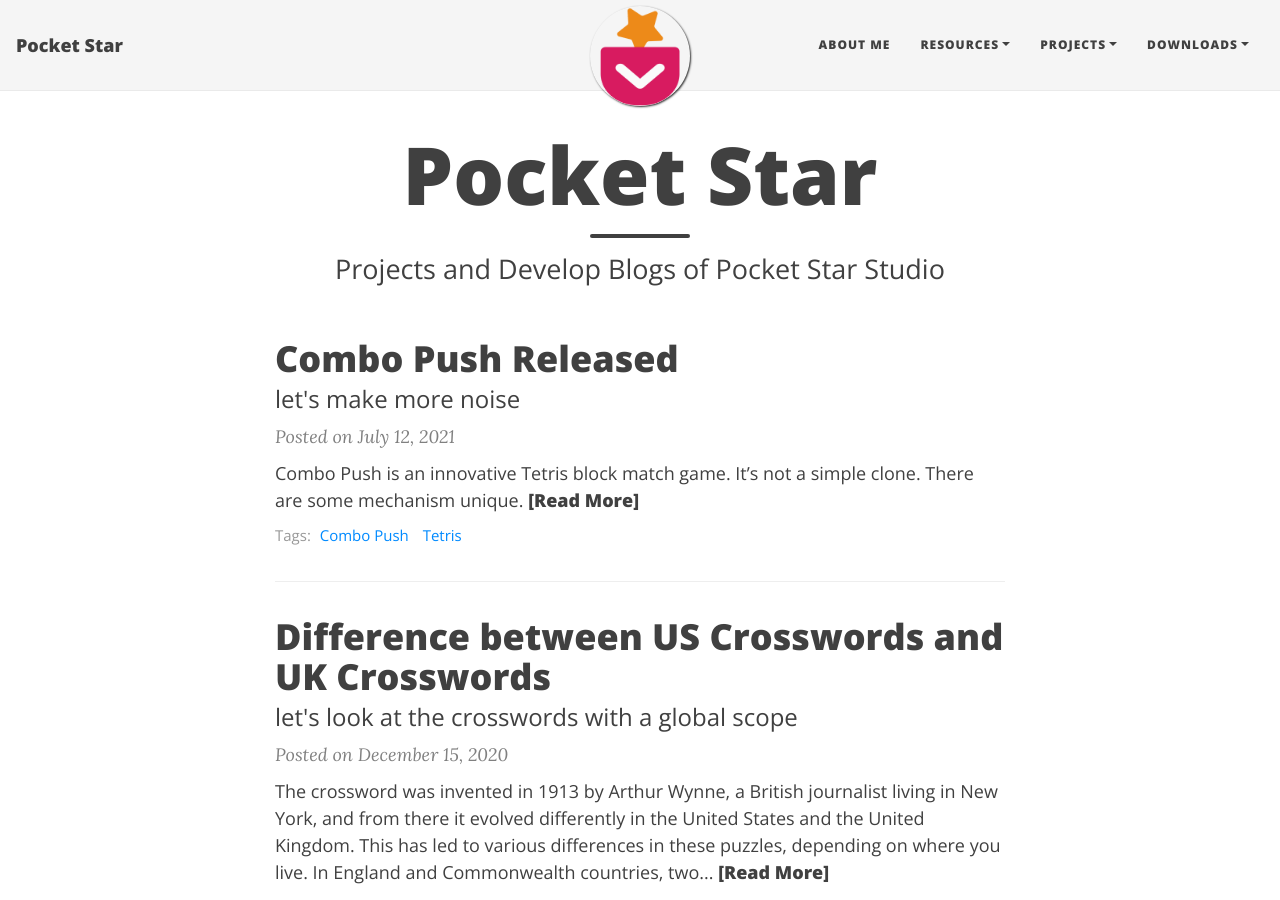
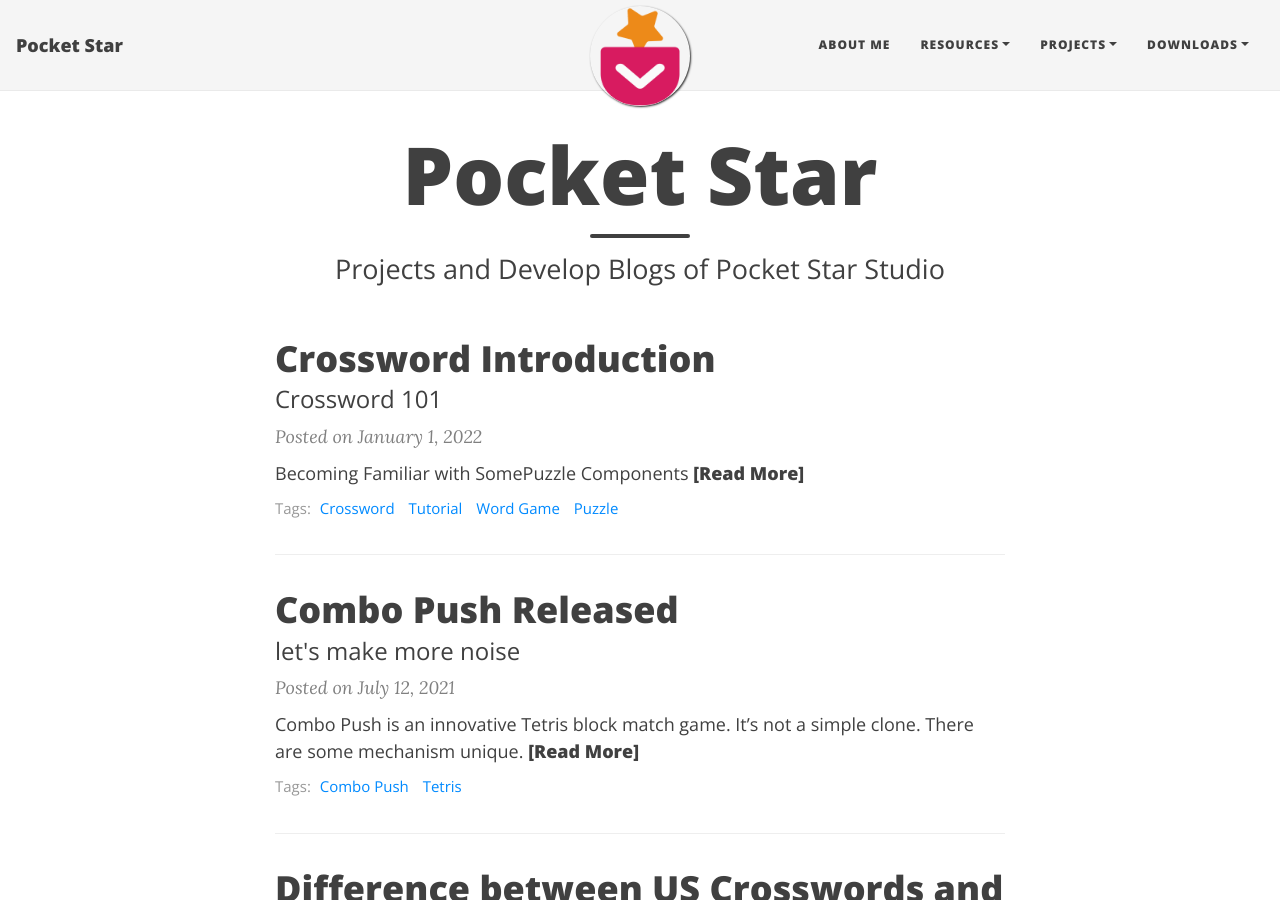
Before and after one commit to bitdream/bitdream.github.io, a Jekyll site: the page built from index.html, in a window 1280 px wide and 900 px high. Built offline with Jekyll 4.4.1, drawn with Linux system fonts in a browser that asks for light colours; nearby versions of some CDN libraries; the list of posts is cut into pages by our own code; some of the changed lines change nothing that is shown.

Commit message:
add crossword introduction

```diff
--- /dev/null
+++ b/_posts/2022-01-01-crossword-introduction.md
@@ -0,0 +1,109 @@
+---
+layout: post
+title: Crossword Introduction
+subtitle: Crossword 101
+tags: [Crossword, Tutorial, Word Game, Puzzle]
+comments: true
+---
+
+**Becoming Familiar with SomePuzzle Components**
+
+I want to first explain a few basics about how crossword puzzles are constructed.
+Maybe you’ve never thought about it before, but puzzle constructors follow some strict rules when they sit down to create new puzzles. I’m not just talking
+about the fact that some clues are labeled “Across” because their answers are
+written horizontally on the crossword grid, and some clues are labeled “Down” because their answers are entered vertically on the grid. The rules they follow are a bit more complicated than that and knowing them provides information you can use to develop your own crossword-solving strategy.
+
+Here are a few key rules:
+
+* ✓ Each crossword puzzle grid is a perfect square and is perfectly symmetrical.
+In other words, the pattern of black and white squares is the same if you look at the puzzle right-side-up and upside-down. These facts don’t affect how you solve the puzzle, but they’re part of what makes a crossword puzzle a thing of beauty.
+* ✓ On a crossword puzzle grid, you shouldn’t encounter any unchecked
+squares — white squares that are used in an Across entry but not in a
+Down entry, or vice versa. If unchecked squares were allowed, that would
+make your life harder — you’d have only one opportunity to figure out
+what belongs in that square. Instead, you always get two chances to fill a
+square: by solving the Across clue or the Down clue.
+* ✓ The phrasing of the clues largely determines the difficulty of the puzzle.
+The answers themselves may be words you use every day, but the clues
+may or may not lead you directly to the answers. That’s part of the beauty
+of making crosswords: The puzzle constructor can be straightforward or
+extremely creative and oblique, depending on how easy or difficult a puzzle
+needs to be. And that’s part of the beauty of working crosswords: The more
+time you spend with a particular puzzle, the more familiar you’ll become
+with how the puzzle constructor is phrasing the clues.
+* ✓ Each clue should be the same part of speech as its answer. Puzzle constructors aren’t perfect, and sometimes they mess up this rule, but in general you can rely on this being true. If the clue calls for a verb, the answer
+will be a verb.
+* ✓ No clue should contain a significant word that appears in its answer. For example, “Chicago Sox” would be a lousy clue for the answer WHITESOX.
+
+Identifying Specific Types of Hints and Clues
+
+
+In any crossword puzzle, you’re bound to find various types of clues. In the following sections, I explain some of the most common types you’ll encounter and offer hints for solving them.
+
+**Filling in blanks**
+
+The fill-in-the-blank clue is often the easiest type to solve, which is why I mention it first. The clue usually takes the form of a familiar phrase or a title (of a book, movie, play, or TV show, for example). The puzzle constructor has left out one or more words from the phrase or title, and she uses an underline to indicate where those words are missing.
+Here’s an example: “A Tale ___ Cities.” Even if you haven’t read Dickens for
+years, you may recall that the novel referenced here is A Tale of Two Cities.
+That means the answer to this clue is OFTWO, and that’s what you’d write in
+the crossword grid.
+
+**Answering trivia**
+
+The trivia clue is often another fairly easy type of clue to answer. That’s
+because if you don’t know the answer to a trivia clue, you can probably find it
+if you’re willing to use outside resources. For example, you may see a clue like
+“2008 best-director brothers” or “Ben Franklin birthplace.” If you don’t know that the COENS won the 2008 Oscar for their direction of No Country for Old Men or that Franklin was born in BOSTON, chances are you can find out by going online or to the right printed resources.
+As I explain in the upcoming section “Gathering Your Resources,” some people refuse to use outside resources because they think doing so is equivalent to cheating. I respectfully disagree. Using outside resources is part of the process of increasing your reservoir of knowledge. Ideally, the more puzzles you work, the more information you’ll have stored in your brain, and the less frequently you’ll need to turn to books or Web sites for help. But I see no shame in using these resources when you need them.
+Punning around
+This type of clue can be fairly challenging, depending on how the puzzle constructor phrases it. Unlike with a trivia clue, you probably won’t get much
+help from outside resources to solve puns; you’ll be left to your own creative
+thinking.
+The pun clue is often (but not always) followed by a question mark to indicate
+that a play on words is at hand. Consider this example: The clue is “What cows dance to?” and the answer is MOOSIC. (Feel free to groan.)
+
+**Playing with descriptions**
+
+The puzzle constructor can get really creative here because there are endless ways to describe a single word or phrase. To get the answer ORANGE, for example, you might see a clue as simple as “Citrus fruit,” which would require that you eliminate other possibilities (such as lemon, grapefruit, and lime) in order to arrive at the right answer. But the puzzle constructor could also pose a more oblique clue, such as “Rhyme eluder,” which would require that you understand he’s referring to a word that doesn’t lend itself easily to rhymes.
+“Poodle” and “Dog” (a poodle is a breed of dog), you can determine that your answer is HORSE.
+Figuring out abbreviations
+Answers can sometimes be abbreviations, and the clues should let you know
+that. An obvious way for the puzzle constructor to tip you off is for the clue to
+include “Abbr.” For example, the answer to “U.S. central bank: Abbr.” would be FED (instead of FEDERALRESERVE).
+Another way that the puzzle constructor can indicate an abbreviation is
+required is by using an abbreviation within the clue itself. For example, in the
+sample puzzle shown later in this chapter, the clue for 37 Across is “Hosp.
+aides.” The fact that you see “Hosp.” instead of “Hospital” tells you that the answer will be an abbreviation (RNAS).
+
+
+**Speaking a foreign language**
+
+Just as the puzzle constructor has to let you know when an answer should be
+an abbreviation, he also must let you know if the answer should be in a foreign language. And as with abbreviations, he has a variety of ways to do so.
+If the answer is supposed to be in French, you may see one of the following in
+the clue:
+* ✓ The tag “(Fr.)”: The answer to “Love (Fr.)” would be AMOUR, for example. This type of clue is rarely used nowadays.
+* ✓ Where the answer would likely be heard: The answer to the clue “Love in Paris” would also be AMOUR.
+* ✓ Another word or phrase from the same language: To arrive at AMOUR, you may see “Love, s’il vous plait,” for example.
+
+Gathering Your Resources
+
+
+Let’s get real: Most of us can’t work a crossword puzzle without a little outside
+help. Or a lot of it. Even fairly easy crossword puzzles are bound to contain a
+few clues that stump you. And when you build up the courage to work on the
+toughies, well . . . you may feel like you’re doing battle. And no one should go
+into battle alone.
+Thanks to the Web, the number of resources available to you while you’re
+working a puzzle is pretty much infinite. But that doesn’t mean I recommend
+entering the key words in every clue into a search engine to see where they
+lead you. Not only does that suck the fun out of puzzling, but it’ll also probably lead you astray about 95 percent of the time.
+Instead, I recommend that you spend some time gathering a handful of key
+resources that you’re likely to use again and again. Whether you prefer online
+resources or the hard-copy versions, here are some I suggest you keep handy:
+* ✓ A dictionary (particularly a crossword dictionary)
+* ✓ A slang dictionary
+* ✓ A thesaurus
+* ✓ A quotation resource
+* ✓ An atlas
+* ✓ An almanac
--- a/projects/easycrosswordmc/index.html
+++ b/projects/easycrosswordmc/index.html
@@ -1,6 +1,6 @@
 ---
 layout: page
-title:
+title: Easy Crossword with More Clues
 subtitle: Friendly for Beginner, Learner, English as Second Language
 cover-img: /projects/easycrosswordmc/1024x500.png
 thumbnail-img: projects/easycrosswordmc/icon512.png
```
